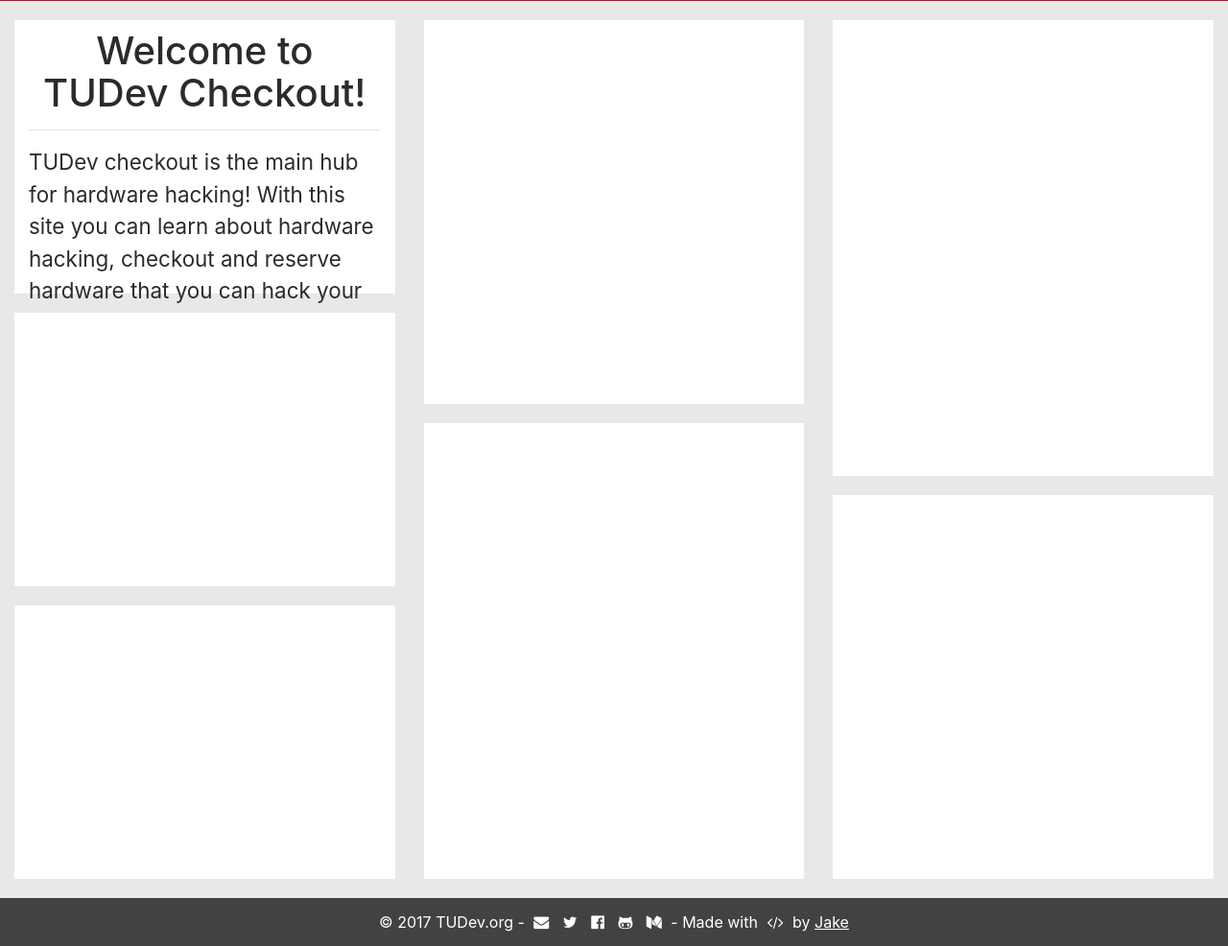
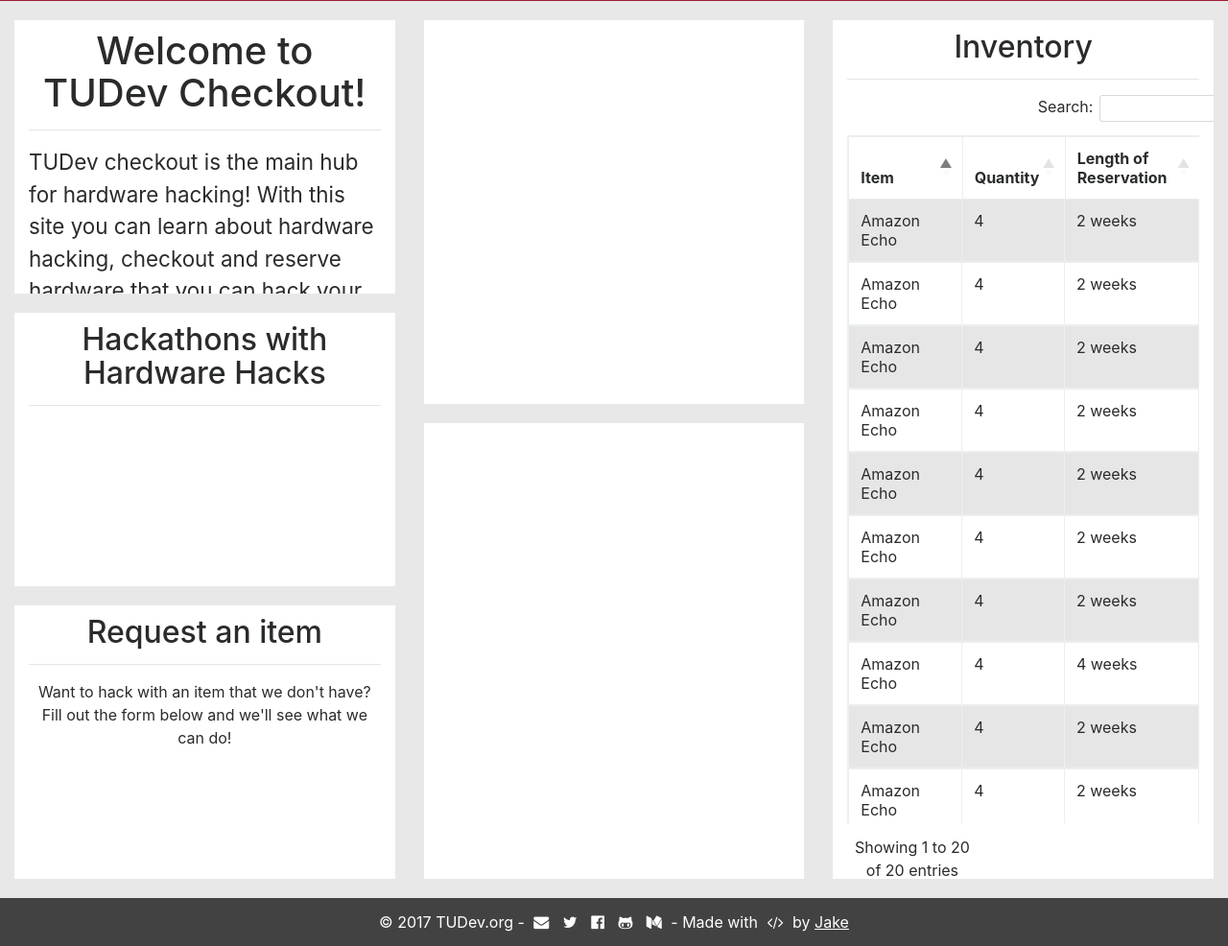
Before and after one commit to sxmrxzxr/Checkout, a Flask app: page / in a window 1280 px wide. Shown: the part 315-1301 px from the top of the page at 96% size. Run offline with Flask 2, Linux system fonts and the light colour scheme; lists and menus that the app fills with data are empty; parts of the project's set-up code (start-up, migrations or seed data) failed here and were passed over; some libraries are stand-ins or nearby versions.

Commit message:
added inventory table

```diff
--- a/app/static/js/main.js
+++ b/app/static/js/main.js
@@ -0,0 +1,13 @@
+$(document).ready(function() {
+    $('#inventory').DataTable({
+        "scrollY": "650px",
+        "scrollCollapse": true,
+        "paging": false,
+        "autoWidth": false,
+        "columns": [
+            { "width": "40%"},
+            { "width": "20%"},
+            { "width": "40%"}
+          ]
+    });
+} );
--- a/app/static/stylesheets/main.css
+++ b/app/static/stylesheets/main.css
@@ -10,40 +10,28 @@ html, body{
 
 .sm-box{
     height: 285px;
-    background-color: white;
-    margin-top: 20px;
-    padding: 10px;
 }
 
 .md-box{
     height: 400px;
-    background-color: white;
-    margin-top: 20px;
-    padding: 10px;
 }
 
 .lg-box{
     height: 475px;
+}
+
+.xl-box{
+    height: 895px;
+}
+
+.sm-box, .md-box, .lg-box, .xl-box{
     background-color: white;
     margin-top: 20px;
     padding: 10px;
+    overflow-y: scroll;
 }
 
-.sm-box:hover{
-    -webkit-transition: .25s;
-    -webkit-box-shadow: 0px 13px 33px -2px rgba(0,0,0,0.75);
-    -moz-box-shadow: 0px 13px 33px -2px rgba(0,0,0,0.75);
-    box-shadow: 0px 13px 33px -2px rgba(0,0,0,0.75);
-}
-
-.md-box:hover{
-    -webkit-transition: .25s;
-    -webkit-box-shadow: 0px 13px 33px -2px rgba(0,0,0,0.75);
-    -moz-box-shadow: 0px 13px 33px -2px rgba(0,0,0,0.75);
-    box-shadow: 0px 13px 33px -2px rgba(0,0,0,0.75);
-}
-
-.lg-box:hover{
+.sm-box:hover, .md-box:hover, .lg-box:hover, .xl-box:hover{
     -webkit-transition: .25s;
     -webkit-box-shadow: 0px 13px 33px -2px rgba(0,0,0,0.75);
     -moz-box-shadow: 0px 13px 33px -2px rgba(0,0,0,0.75);
@@ -62,6 +50,38 @@ html, body{
 /* misc body stuff */
 #desc_text{
     font-size: 1.4em;
+}
+
+#inventory{
+    width: 100% !important;
+}
+
+table.dataTable thead th {
+    position: relative;
+    background-image: none !important;
+}
+
+table.dataTable thead th.sorting:after,
+table.dataTable thead th.sorting_asc:after,
+table.dataTable thead th.sorting_desc:after {
+    position: absolute;
+    top: 12px;
+    right: 8px;
+    display: block;
+    font-family: FontAwesome;
+}
+
+table.dataTable thead th.sorting:after {
+    content: "\f0dc";
+    color: #ddd;
+    font-size: 0.8em;
+    padding-top: 0.12em;
+}
+table.dataTable thead th.sorting_asc:after {
+    content: "\f0de";
+}
+table.dataTable thead th.sorting_desc:after {
+    content: "\f0dd";
 }
 
 /* footer stuff */
--- a/app/templates/index.html
+++ b/app/templates/index.html
@@ -1,8 +1,20 @@
 <html>
     <head>
         <link rel="stylesheet" type="text/css" href="{{ url_for('static', filename='stylesheets/main.css') }}">
+
         <link rel="stylesheet" type="text/css" href="{{ url_for('static', filename='stylesheets/bootstrap.css') }}">
+
         <link rel="stylesheet" type="text/css" href="{{ url_for('static', filename='stylesheets/font-awesome.min.css') }}">
+
+        <link rel="stylesheet" type="text/css" href="https://cdn.datatables.net/1.10.15/css/dataTables.bootstrap.min.css">
+
+        <script type="text/javascript" src="https://code.jquery.com/jquery-1.12.4.js"></script>
+
+        <script type="text/javascript" src="https://cdn.datatables.net/1.10.15/js/jquery.dataTables.min.js"></script>
+
+        <script type="text/javascript" src="https://cdn.datatables.net/1.10.15/js/dataTables.bootstrap.min.js"></script>
+
+        <script type="text/javascript" src="{{ url_for('static', filename='js/main.js') }}"></script>
     </head>
     <body>
         <nav class="navbar navbar-toggleable-md navbar-light"
@@ -37,9 +49,17 @@
                     with, and even view a list of hackathons that have hardware hacks!
                     </p>
                     </div>
-                    <div class="col-md-12 sm-box">
+                    <div class="col-md-12 sm-box" align="center">
+                    <h2>Hackathons with Hardware Hacks</h2>
+                    <hr>
                     </div>
-                    <div class="col-md-12 sm-box">
+                    <div class="col-md-12 sm-box" align="center">
+                    <h2>Request an item</h2>
+                    <hr>
+                    <p>
+                    Want to hack with an item that we don't have?<br>Fill out the
+                    form below and we'll see what we can do!
+                    </p>
                     </div>
                 </div>
                 <div class="col-md-4">
@@ -49,9 +69,122 @@
                     </div>
                 </div>
                 <div class="col-md-4">
-                    <div class="col-md-12 lg-box">
+                    <div class="col-md-12 xl-box" align="center">
+                    <h2>Inventory</h2>
+                    <hr>
+                    <div align="center">
+                    <table id="inventory" class="table table-striped table-bordered" cellspacing="0" width="100%">
+                        <thead>
+                            <tr>
+                            <th>Item</th>
+                            <th>Quantity</th>
+                            <th>Length of Reservation</th>
+                            </tr>
+                        </thead>
+                        <tbody>
+                            <tr>
+                                <td>Amazon Echo</td>
+                                <td>4</td>
+                                <td>2 weeks</td>
+                            </tr>
+                            <tr>
+                                <td>Amazon Echo</td>
+                                <td>4</td>
+                                <td>2 weeks</td>
+                            </tr>
+                            <tr>
+                                <td>Amazon Echo</td>
+                                <td>4</td>
+                                <td>2 weeks</td>
+                            </tr>
+                            <tr>
+                                <td>Amazon Echo</td>
+                                <td>4</td>
+                                <td>2 weeks</td>
+                            </tr>
+                            <tr>
+                                <td>Amazon Echo</td>
+                                <td>4</td>
+                                <td>2 weeks</td>
+                            </tr>
+                            <tr>
+                                <td>Amazon Echo</td>
+                                <td>4</td>
+                                <td>2 weeks</td>
+                            </tr>
+                            <tr>
+                                <td>Amazon Echo</td>
+                                <td>4</td>
+                                <td>2 weeks</td>
+                            </tr>
+                            <tr>
+                                <td>Amazon Echo</td>
+                                <td>4</td>
+                                <td>4 weeks</td>
+                            </tr>
+                            <tr>
+                                <td>Amazon Echo</td>
+                                <td>4</td>
+                                <td>2 weeks</td>
+                            </tr>
+                            <tr>
+                                <td>Amazon Echo</td>
+                                <td>4</td>
+                                <td>2 weeks</td>
+                            </tr>
+                            <tr>
+                                <td>Amazon Echo</td>
+                                <td>4</td>
+                                <td>2 weeks</td>
+                            </tr>
+                            <tr>
+                                <td>Amazon Echo</td>
+                                <td>4</td>
+                                <td>2 weeks</td>
+                            </tr>
+                            <tr>
+                                <td>Amazon Echo</td>
+                                <td>4</td>
+                                <td>2 weeks</td>
+                            </tr>
+                            <tr>
+                                <td>Amazon Echo</td>
+                                <td>4</td>
+                                <td>2 weeks</td>
+                            </tr>
+                            <tr>
+                                <td>Amazon Echo</td>
+                                <td>4</td>
+                                <td>2 weeks</td>
+                            </tr>
+                            <tr>
+                                <td>Amazon Echo</td>
+                                <td>4</td>
+                                <td>2 weeks</td>
+                            </tr>
+                            <tr>
+                                <td>Amazon Echo</td>
+                                <td>4</td>
+                                <td>2 weeks</td>
+                            </tr>
+                            <tr>
+                                <td>Amazon Echo</td>
+                                <td>4</td>
+                                <td>2 weeks</td>
+                            </tr>
+                            <tr>
+                                <td>Amazon Echo</td>
+                                <td>4</td>
+                                <td>2 weeks</td>
+                            </tr>
+                            <tr>
+                                <td>Amazon Echo</td>
+                                <td>4</td>
+                                <td>2 weeks</td>
+                            </tr>
+                        </tbody>
+                    </table>
                     </div>
-                    <div class="col-md-12 md-box">
                     </div>
                 </div>
             </div>
```
